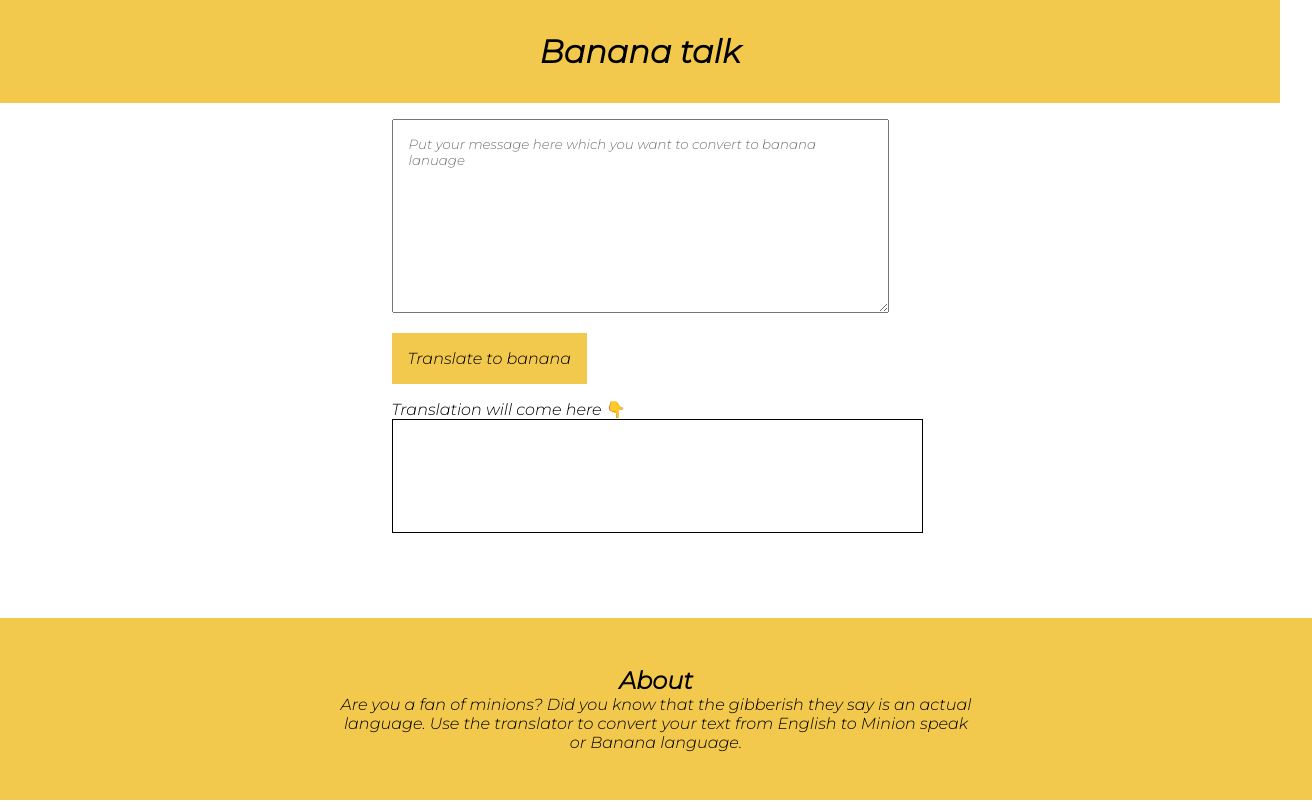
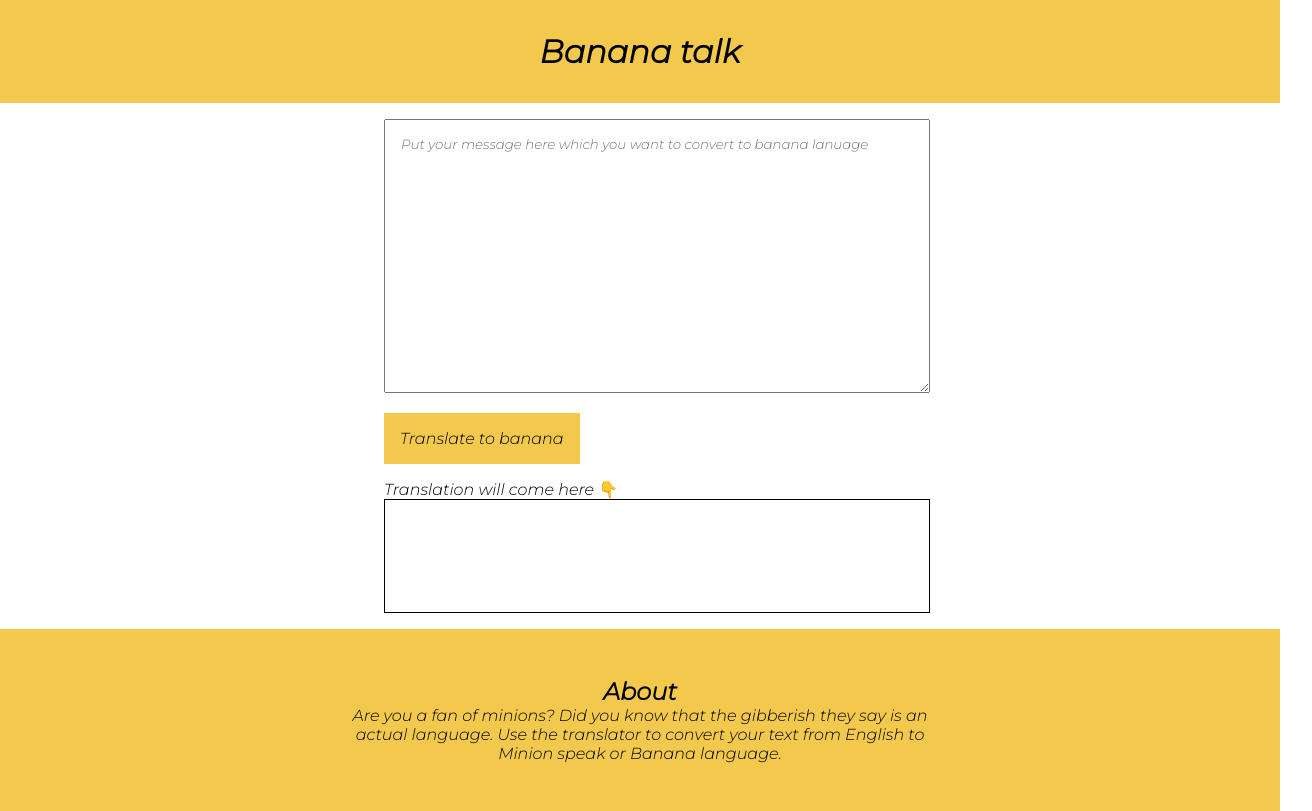
Before and after one commit to Hardiegogo/minionLang-markSix, a plain HTML site: page index.html in a window 1280 px wide. Shown: the whole page, 1312 px wide, since content can reach past the window. Drawn offline with Linux system fonts and the light colour scheme.

Commit message:
minor style changes

```diff
--- a/index.html
+++ b/index.html
@@ -16,7 +16,7 @@
             <h1>Banana talk</h1>
         </header>
         <div class="hero">
-            <textarea name="" id="normal-input" cols="60" rows="10"  placeholder="Put your message here which you want to convert to banana lanuage"></textarea>
+            <textarea name="" id="normal-input"   placeholder="Put your message here which you want to convert to banana lanuage"></textarea>
             <button id="btn-translate">Translate to banana</button>
             <div>Translation will come here 👇</div>
             <div class="banana-output"></div>
--- a/index.scss
+++ b/index.scss
@@ -14,12 +14,14 @@
 
     .hero{
         padding: 1rem;
-
+        min-width: 40%;
         width: fit-content;
         margin: 0 auto;
 
         textarea{
             padding: 1rem;
+            height: 30vh;
+            width: 100%;
         }
 
 
@@ -44,15 +46,14 @@
     footer{
         background: #F2C94C;
         padding: 1rem;
-        position: absolute;
-        bottom: 0;
-        width: 100%;
+
+
 
         .footer-content{
             margin: auto;
             width: 50%;
             text-align: center;
-            padding: 2rem 5rem;
+            padding: 2rem;
         }
 
     }
```
Also changed, not shown: index.css, 1 other file.
